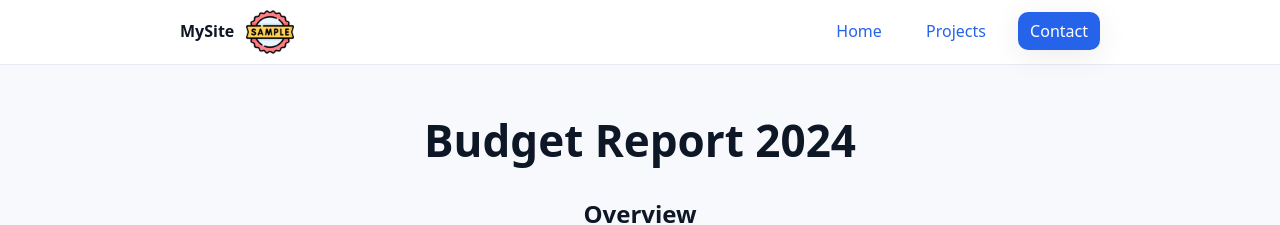
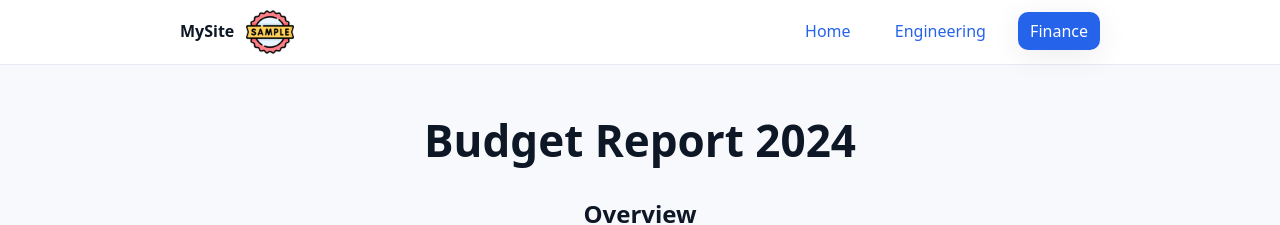
Before and after one commit to astra-timinikey/eekhue-core, a Jekyll site: the page built from finance/budget-2024.md, in a window 1280 px wide. Shown: the top 225 px of the page. Built offline with Jekyll 4.4.1, drawn with Linux system fonts in a browser that asks for light colours; our own code applies the rules of GitHub Pages for plain Markdown files.

Commit message:
fix broken links

```diff
--- a/_layouts/default.html
+++ b/_layouts/default.html
@@ -4,7 +4,7 @@
   <meta charset="utf-8">
   <title>{{ page.title }}</title>
   <meta name="viewport" content="width=device-width, initial-scale=1">
-  <link rel="stylesheet" href="/css/style.css">
+  <link rel="stylesheet" href="../css/style.css">
 
 </head>
 <body>
@@ -13,12 +13,12 @@
     <div class="wrap nav">
       <div class="brand-logo">
         <div class="brand">MySite</div>
-        <img src="/images/sample.png" alt="Logo" class="logo" />
+        <img src="../images/sample.png" alt="Logo" class="logo" />
       </div>
       <nav class="menu">
         <a href="/">Home</a>
-        <a href="/projects/">Projects</a>
-        <a href="/contact/" class="cta">Contact</a>
+        <a href="../engineering/">Engineering</a>
+        <a href="../finance/" class="cta">Finance</a>
       </nav>
     </div>
   </header>
```
